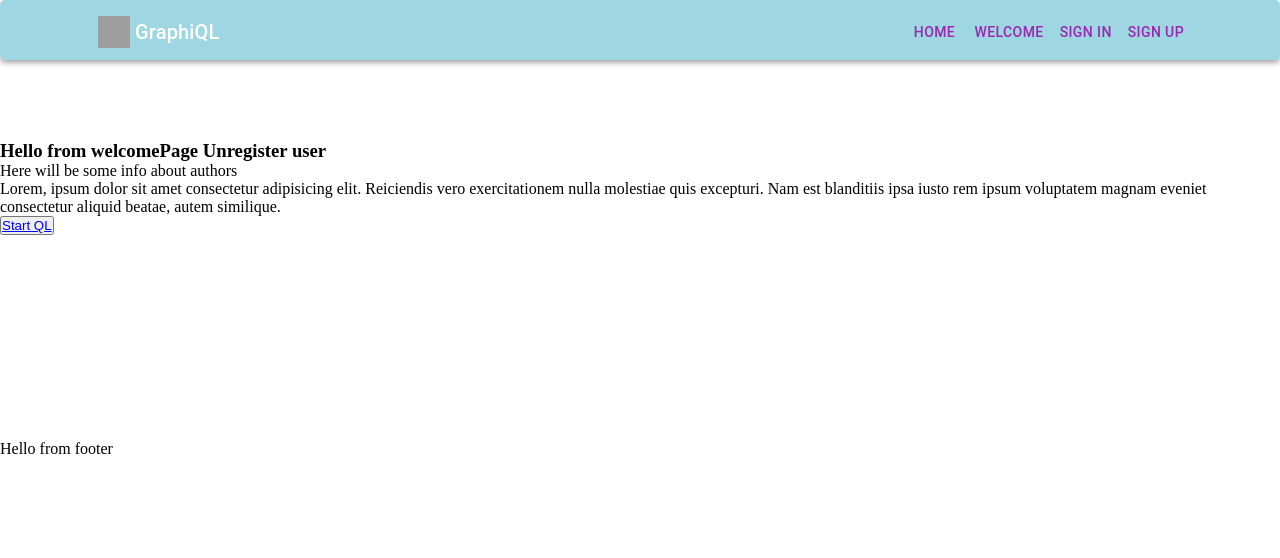
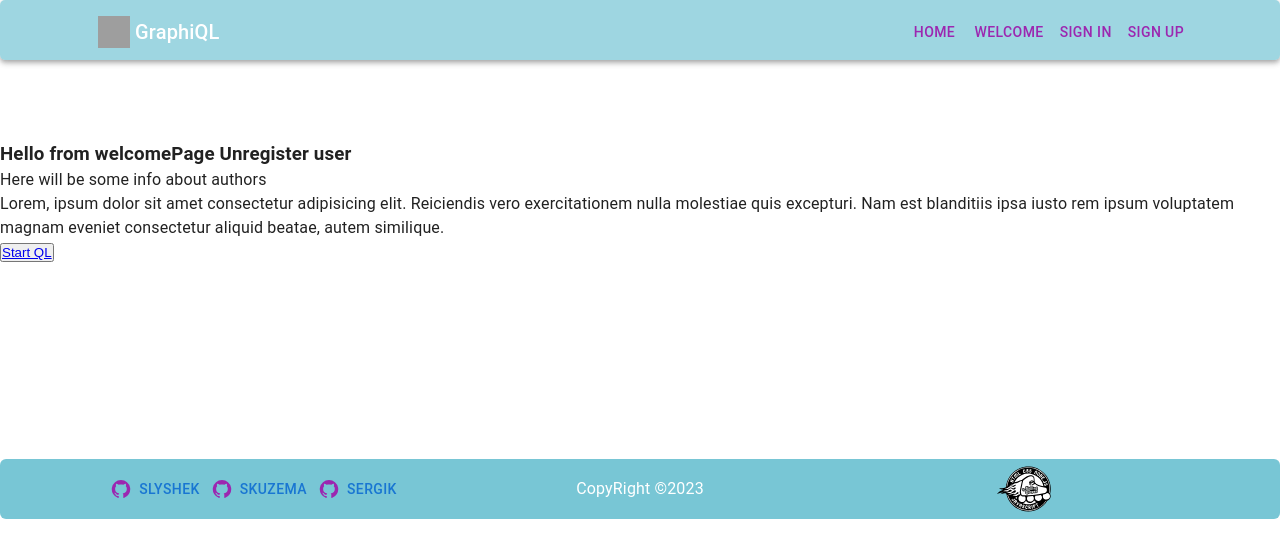
Before and after one commit to slysnek/graphiql-app, a React (Vite) app in the folder GraphiQL-App/: page / in a window 1280 px wide. Shown: the top 558 px of the page. Built offline with nearby package versions, Linux system fonts and the light colour scheme; no server answers; the database is empty; grey boxes are pictures that could not be loaded.

Commit message:
feat: add styled footer with all requirements from task

```diff
--- /dev/null
+++ b/GraphiQL-App/src/components/Footer/Footer.css
@@ -0,0 +1,29 @@
+.footer_logo {
+  display: inline-block;
+  width: 64px;
+  height: 64px;
+  padding: 5px;
+  border-radius: 10px;
+  transition: all ease 0.3s;
+}
+.footer_logo:hover,
+.footer_logo:focus,
+.footer_logo:target {
+  cursor: pointer;
+  transform: scale(1.03);
+  box-shadow: 0px 0px 20px 0px rgba(217, 128, 210, 0.76);
+}
+
+.GH_link {
+  padding: 5px;
+  border-radius: 10px;
+  transition: all ease 0.3s;
+}
+
+.GH_link:hover,
+.GH_link:target,
+.GH_link:focus {
+  cursor: pointer;
+  transform: scale(1.03);
+  box-shadow: 0px 0px 20px 0px rgba(217, 128, 210, 0.76);
+}
--- a/GraphiQL-App/src/components/Footer/Footer.tsx
+++ b/GraphiQL-App/src/components/Footer/Footer.tsx
@@ -1,5 +1,93 @@
+import { Typography, Grid, Box, CssBaseline, Container, Button } from '@mui/material';
+import GitHubIcon from '@mui/icons-material/GitHub';
+import RSLogo from '/RSLogo.svg';
+
+import './Footer.css';
+
 function Footer() {
-  return <div>Hello from footer</div>;
+  return (
+    <Box
+      sx={{
+        width: '100%',
+        pt: '0.5rem',
+        pb: '0.5rem',
+        display: 'flex',
+        alignItems: 'center',
+        justifyContent: 'space-between',
+        minHeight: '40px',
+        height: '60px',
+        m: 'auto',
+        mt: '1.5%',
+        backgroundColor: 'rgba(63, 174, 196, 0.7)',
+        borderRadius: '6px',
+      }}
+    >
+      <CssBaseline />
+      <Container maxWidth="lg">
+        <Grid container direction="row" alignItems="center">
+          <Grid item xs={4} sx={{ textAlign: 'center' }}>
+            <Box
+              sx={{
+                display: 'flex',
+                flexDirection: 'row',
+                alignItems: 'center',
+                justifyContent: 'center',
+              }}
+            >
+              <Button
+                className="GH_link"
+                href="https://github.com/slysnek"
+                variant="text"
+                color="primary"
+                target="_blank"
+                startIcon={<GitHubIcon color="secondary" />}
+              >
+                <span className="non_visible">Slyshek</span>
+              </Button>
+              <Button
+                href="https://github.com/skuzema"
+                variant="text"
+                target="_blank"
+                color="primary"
+                startIcon={<GitHubIcon color="secondary" />}
+                className="GH_link"
+              >
+                <span className="non_visible">Skuzema</span>
+              </Button>
+              <Button
+                href="https://github.com/SergikEnergy"
+                className="GH_link"
+                target="_blank"
+                variant="text"
+                color="primary"
+                startIcon={<GitHubIcon color="secondary" />}
+              >
+                <span className="non_visible">Sergik</span>
+              </Button>
+            </Box>
+          </Grid>
+          <Grid item xs={4}>
+            <Box sx={{ display: 'flex', alignItems: 'center', justifyContent: 'center' }}>
+              <Typography color="white" variant="subtitle1">
+                CopyRight &#169;
+              </Typography>
+              <Typography color="white" variant="subtitle1">
+                {`${new Date().getFullYear()}`}
+              </Typography>
+            </Box>
+          </Grid>
+          <Grid item xs={4} sx={{ textAlign: 'center' }}>
+            <Button href="https://rs.school/react/">
+              <img src={RSLogo} alt="React Course" className="footer_logo" />
+            </Button>
+          </Grid>
+        </Grid>
+      </Container>
+    </Box>
+  );
 }
 
 export default Footer;
+
+/*Footer should contain a link to the authors' github, the year the application was created, course logo with link to the course.
+Footer is displayed on all pages of the application. */
```
Also changed, not shown: GraphiQL-App/public/RSLogo.svg (added).
